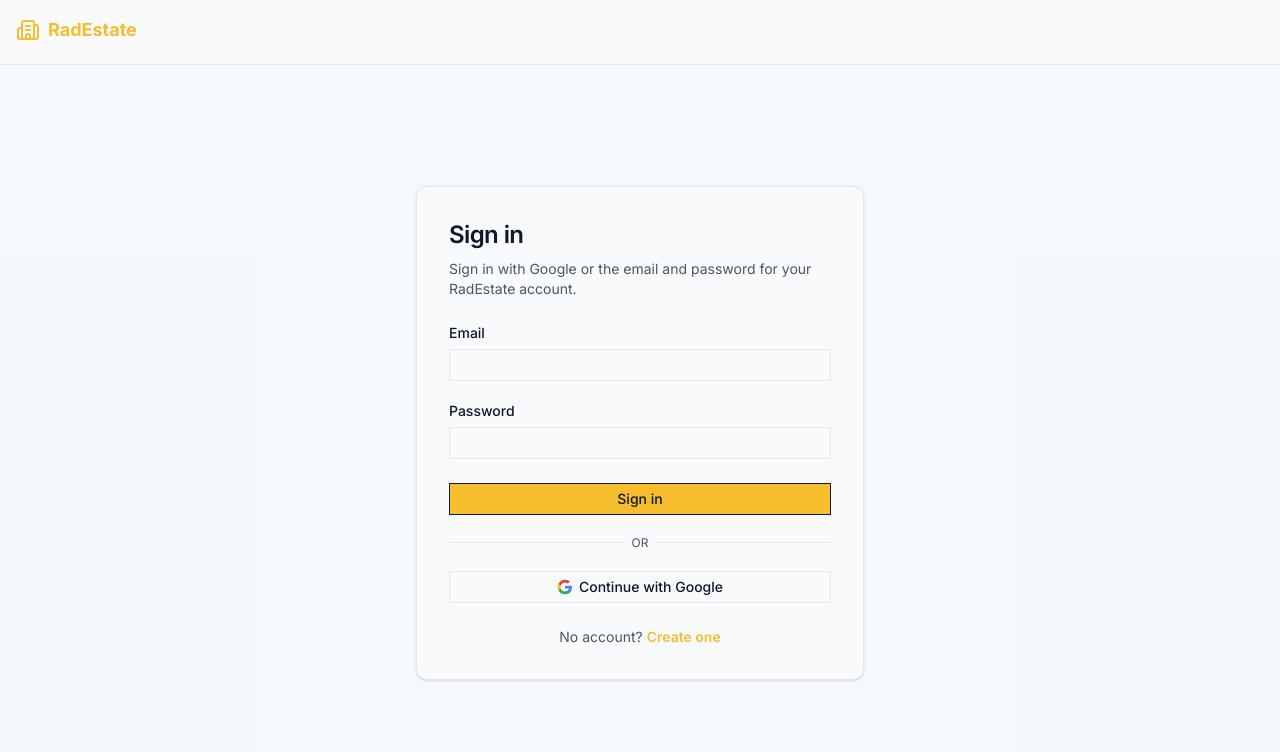
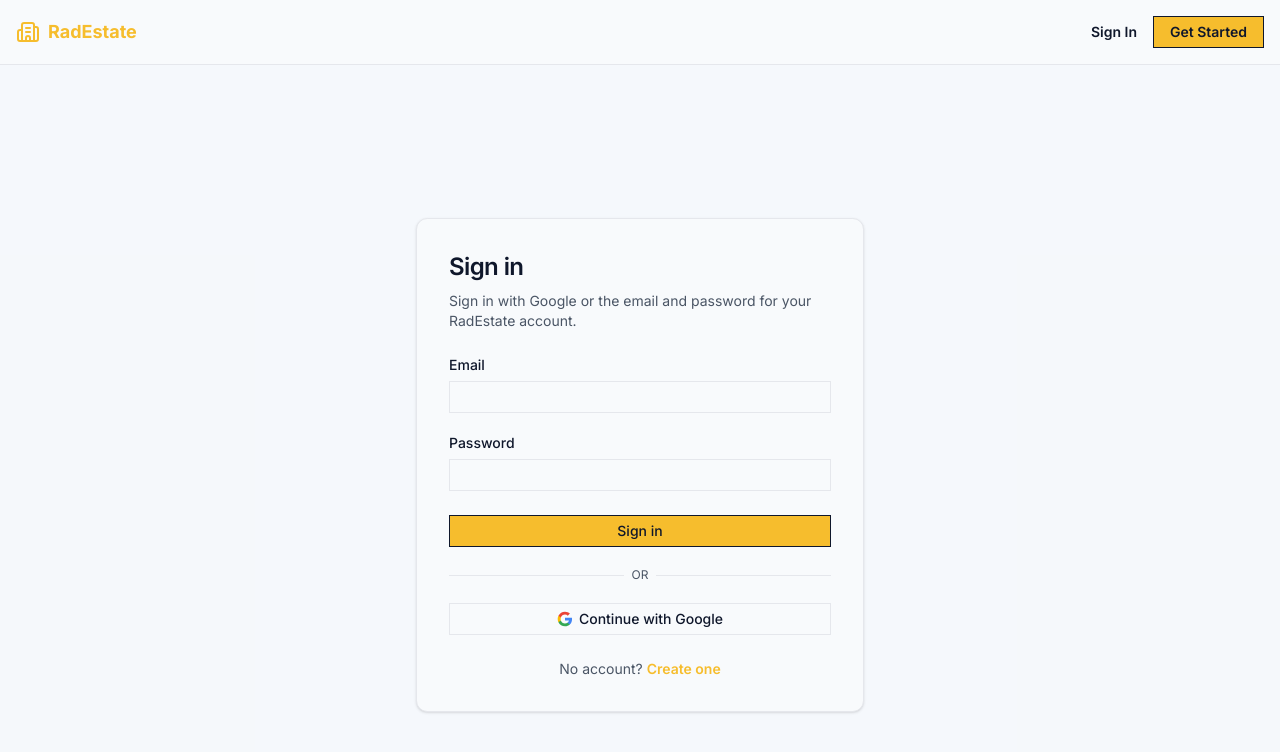
Before and after one commit to radcrew/real-estate-consultant, a Next.js app in the folder frontend/: page /sign-in in a window 1280 px wide. Shown: the top 752 px of the page. Built offline with nearby package versions, Linux system fonts and the light colour scheme; no server answers.

Commit message:
fix: show site header in every page

```diff
--- a/frontend/app/(auth)/layout.tsx
+++ b/frontend/app/(auth)/layout.tsx
@@ -1,21 +1,9 @@
-import Link from "next/link";
-import { Building2 } from "lucide-react";
-
 const AuthLayout = ({
   children,
 }: Readonly<{
   children: React.ReactNode;
 }>) => (
   <div className="flex min-h-screen flex-col bg-muted/40">
-    <header className="border-b border-border bg-background px-4 py-4">
-      <Link
-        href="/"
-        className="inline-flex items-center gap-2 text-lg font-bold text-primary transition-opacity hover:opacity-90"
-      >
-        <Building2 className="size-6 shrink-0" aria-hidden />
-        RadEstate
-      </Link>
-    </header>
     <div className="flex flex-1 flex-col items-center justify-center p-4 sm:p-6">
       <div className="w-full max-w-md rounded-xl border border-border bg-card p-8 shadow-sm [&_button:enabled]:cursor-pointer">
         {children}
--- a/frontend/app/(landing)/layout.tsx
+++ b/frontend/app/(landing)/layout.tsx
@@ -1,5 +1,4 @@
 import { Footer } from "@components/landing/footer";
-import { Header } from "@components/landing/header";
 
 const LandingLayout = ({
   children,
@@ -7,7 +6,6 @@
   children: React.ReactNode;
 }>) => (
   <div className="flex min-h-screen flex-col">
-    <Header />
     {children}
     <Footer />
   </div>
--- a/frontend/app/layout.tsx
+++ b/frontend/app/layout.tsx
@@ -1,6 +1,7 @@
 import type { Metadata } from "next";
 import { Geist_Mono, Inter } from "next/font/google";
 
+import { Header } from "@components/landing/header";
 import { AuthProvider } from "@contexts/auth";
 
 import "./globals.css";
@@ -32,7 +33,10 @@
     className={`${inter.variable} ${geistMono.variable} h-full antialiased`}
   >
     <body className="flex min-h-full flex-col font-sans">
-      <AuthProvider>{children}</AuthProvider>
+      <AuthProvider>
+        <Header />
+        <div className="flex min-h-0 flex-1 flex-col">{children}</div>
+      </AuthProvider>
     </body>
   </html>
 )
--- a/frontend/components/landing/header/index.tsx
+++ b/frontend/components/landing/header/index.tsx
@@ -4,7 +4,7 @@
 import { AuthNav } from "./auth-nav";
 
 export const Header = () => (
-  <header className="sticky top-0 z-40 border-b border-border bg-background">
+  <header className="sticky top-0 z-40 shrink-0 border-b border-border bg-background">
     <div className="mx-auto flex h-16 max-w-screen-xl items-center justify-between gap-4 px-4">
       <Link
         href="/"
--- a/frontend/components/search-wizard/styles.tsx
+++ b/frontend/components/search-wizard/styles.tsx
@@ -1,10 +1,11 @@
+/** Full-viewport overlay must start below the global header (``top-16``) and stay at or below its z-index. */
 export const styles = {
   overlay: [
-    "fixed inset-0 z-50 flex min-h-screen",
+    "fixed inset-x-0 bottom-0 top-16 z-30 flex flex-col",
     "bg-slate-950/70 backdrop-blur-sm",
   ].join(" "),
   panel: [
-    "flex min-h-screen w-full flex-col overflow-hidden",
+    "flex min-h-0 w-full flex-1 flex-col overflow-hidden",
     "bg-[radial-gradient(circle_at_top_left,_rgba(245,158,11,0.18),_transparent_28%),linear-gradient(180deg,_rgba(255,255,255,0.98),_rgba(248,250,252,0.98))]",
     "text-foreground",
   ].join(" "),
```
